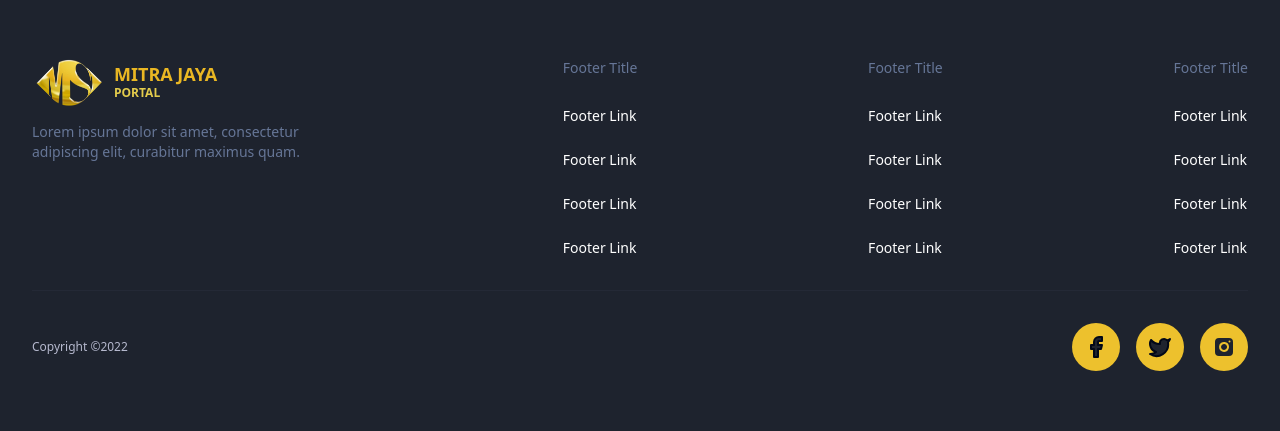
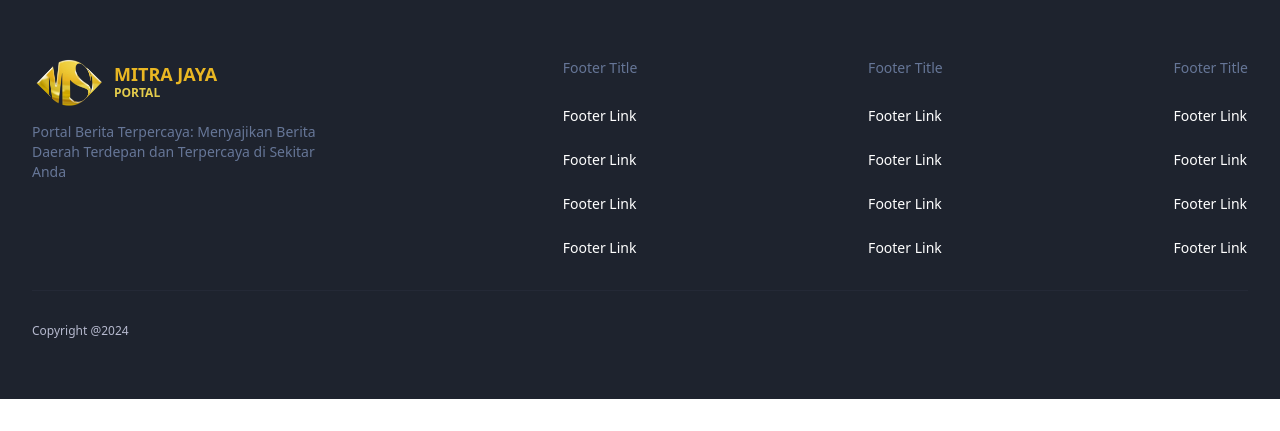
Before and after one commit to esarijal/mitrajaya-portal, a React (Vite) app: page / in a window 1280 px wide. Shown: the part 988-1419 px from the top of the page. After the commit the page ends 1387 px from the top, so only its background shows below. Built offline with nearby package versions, Linux system fonts and the light colour scheme; no server answers.

Commit message:
ref : footer copy

```diff
--- a/src/components/custom/footer.tsx
+++ b/src/components/custom/footer.tsx
@@ -16,8 +16,8 @@ function Footer() {
             </h1>
           </div>
           <p className="text-sm text-primary-foreground">
-            Lorem ipsum dolor sit amet, consectetur adipiscing elit, curabitur
-            maximus quam.
+            Portal Berita Terpercaya: Menyajikan Berita Daerah Terdepan dan
+            Terpercaya di Sekitar Anda
           </p>
         </div>
 
@@ -53,8 +53,8 @@ function Footer() {
       </div>
       <Separator />
       <div className="space-y-8 md:flex md:items-center md:space-y-0 md:justify-between">
-        <p className="text-[#B6B9CE] text-xs">Copyright ©2022</p>
-        <ul className="flex gap-4">
+        <p className="text-[#B6B9CE] text-xs">Copyright @2024</p>
+        {/* <ul className="flex gap-4">
           <li className="p-3 rounded-full bg-active w-fit">
             <Facebook fill="#1E232E" />
           </li>
@@ -64,7 +64,7 @@ function Footer() {
           <li className="p-3 rounded-full bg-active w-fit">
             <Instagram fill="#1E232E" stroke="#EDC12D" />
           </li>
-        </ul>
+        </ul> */}
       </div>
     </footer>
   );
```
